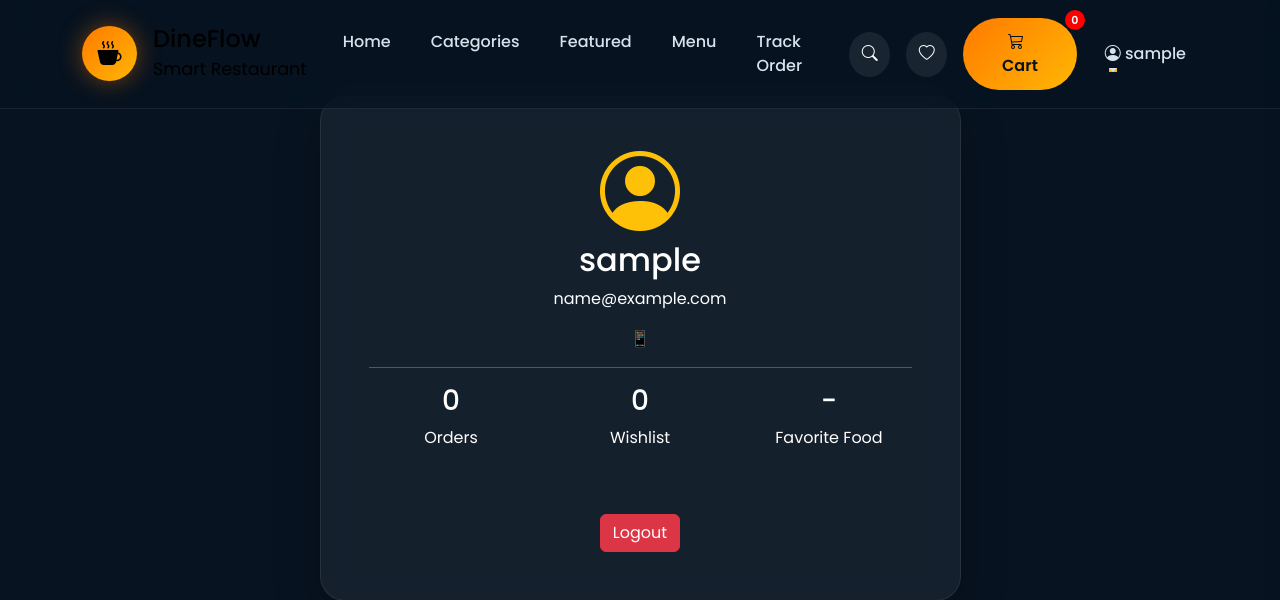
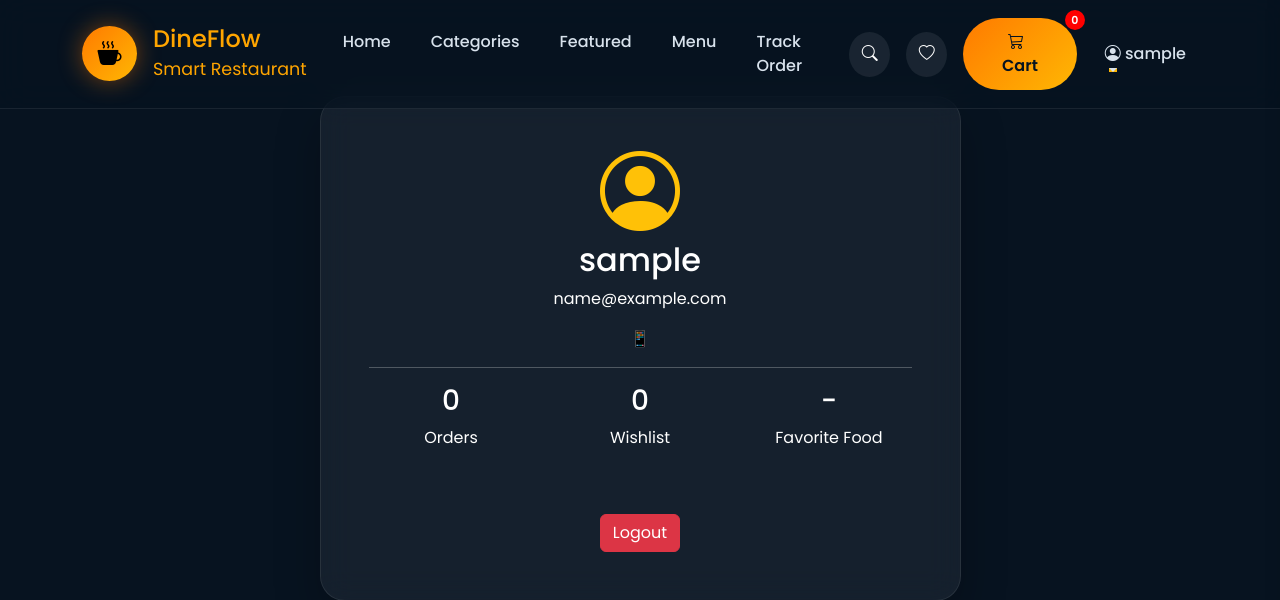
Before and after one commit to Venky9959-code/restaurant, a Django app: page /accounts/profile/ in a window 1280 px wide. Shown: the top 600 px of the page. Run offline with Django 5.2, Linux system fonts and the light colour scheme; the visitor is signed in with stand-in values (Sample User, id 1); data that the repository does not hold is empty.

Commit message:
Change navbar title color to orange

```diff
--- a/ordering/templates/components/navbar.html
+++ b/ordering/templates/components/navbar.html
@@ -11,7 +11,7 @@
 
             </div>
 
-            <div class="ms-3">
+            <div class="ms-3" style="color:orange;">
 
                 <h4 class="logo-title mb-0">
                     DineFlow
```
